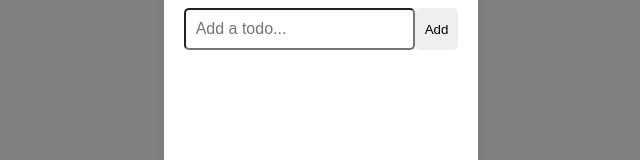
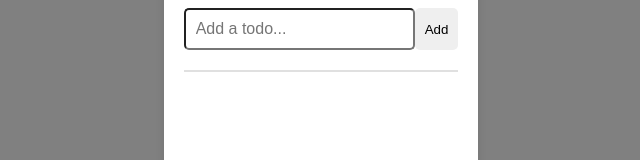
Before and after one commit to Isidorsson/lexicon-tasks, a React (Vite) app in the folder lexicon-task-react-todo-list/: page / in a window 1280 px wide. Shown: the part 149-309 px from the top of the page, without its empty margins (319-959 px from the left). Built offline with nearby package versions, Linux system fonts and the light colour scheme.

Commit message:
Update TodoList.css with scroll functionality

```diff
--- a/lexicon-task-react-todo-list/src/styles/TodoList.css
+++ b/lexicon-task-react-todo-list/src/styles/TodoList.css
@@ -1,5 +1,30 @@
 .todo-list {
   margin-top: 20px;
-  padding: 0;
   list-style: none;
+  overflow-y: scroll;
+  max-height: 30rem;
+  /* height: 100%; */
+  border-top: 1px solid #e0e0e0;
+  border-bottom: 1px solid #e0e0e0;
 }
+
+.todo-list::-webkit-scrollbar {
+  width: 10px;
+}
+
+.todo-list::-webkit-scrollbar-thumb {
+  background-color: #e0e0e0;
+  border-radius: 5px;
+}
+
+.todo-list::-webkit-scrollbar-track {
+  background-color: #f0f0f0;
+}
+
+.todo-list::-webkit-scrollbar-thumb:hover {
+  background-color: #d0d0d0;
+}
+
+.todo-list::-webkit-scrollbar-thumb:active {
+  background-color: #c0c0c0;
+}
```
